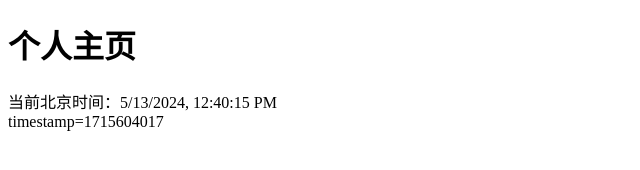
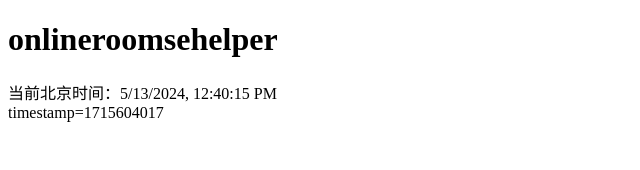
Before and after one commit to onlineroomsehelper/onlineroomsehelper.github.io, a plain HTML site: page index.html in a window 1280 px wide. Shown: the whole page, without its empty margins (0-640 px from the left). Drawn offline with Linux system fonts and the light colour scheme.

Commit message:
Update index.html

```diff
--- a/index.html
+++ b/index.html
@@ -3,7 +3,7 @@
 <head>
     <meta charset="UTF-8">
     <meta name="viewport" content="width=device-width, initial-scale=1.0">
-    <title>个人主页</title>
+    <title>onlineroomsehelper</title>
     <script>
         // 获取北京时间的函数
         function getBeijingTime() {
@@ -38,7 +38,7 @@
     </script>
 </head>
 <body>
-    <h1>个人主页</h1>
+    <h1>onlineroomsehelper</h1>
     <div id="beijing-time">当前北京时间：</div>
     <div id="timestamp">timestamp=</div>
 </body>
```
